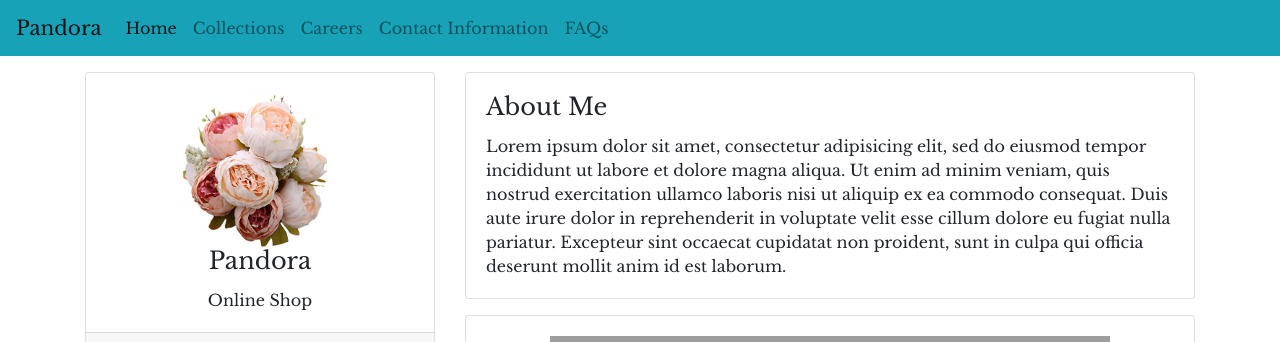
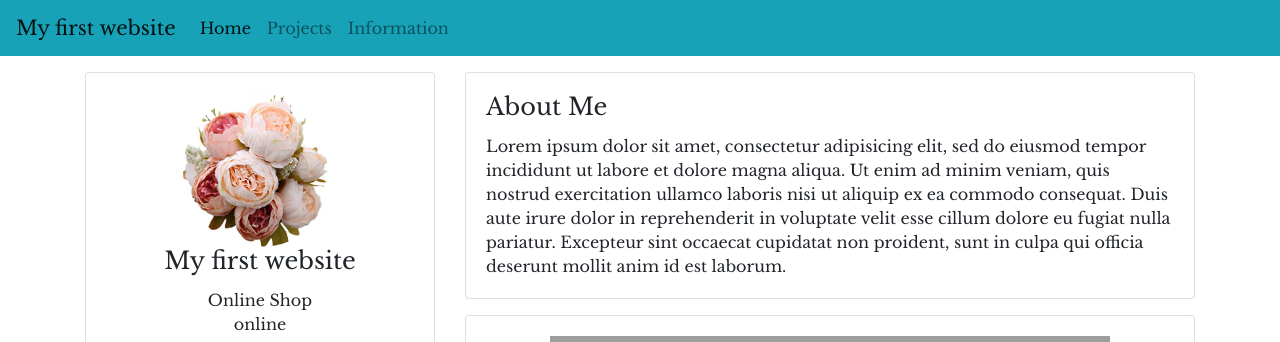
Before and after one commit to paukovaa/paukovaa.github.io, a plain HTML site: page index.html in a window 1280 px wide. Shown: the top 342 px of the page. Drawn offline with nearby package versions, Linux system fonts and the light colour scheme; grey boxes are pictures that could not be loaded.

Commit message:
New changes with animate css

```diff
--- a/index.html
+++ b/index.html
@@ -1,29 +1,28 @@
 <!DOCTYPE html>
 <html>
 	<head>
-		<title>Pandora</title>
+		<title>My first website</title>
 		<link rel="stylesheet" href="https://stackpath.bootstrapcdn.com/bootstrap/4.1.3/css/bootstrap.min.css" integrity="sha384-MCw98/SFnGE8fJT3GXwEOngsV7Zt27NXFoaoApmYm81iuXoPkFOJwJ8ERdknLPMO" crossorigin="anonymous">
 		<link rel="stylesheet" href="https://use.fontawesome.com/releases/v5.5.0/css/all.css" integrity="sha384-B4dIYHKNBt8Bc12p+WXckhzcICo0wtJAoU8YZTY5qE0Id1GSseTk6S+L3BlXeVIU" crossorigin="anonymous">
 		<link href="https://fonts.googleapis.com/css?family=Libre+Baskerville" rel="stylesheet">
+		<link rel="stylesheet" href="https://cdnjs.cloudflare.com/ajax/libs/animate.css/3.7.0/animate.min.css">
 		<link rel="stylesheet" type="text/css" href="css/style.css">
 
 <script src="https://code.jquery.com/jquery-3.3.1.slim.min.js" integrity="sha384-q8i/X+965DzO0rT7abK41JStQIAqVgRVzpbzo5smXKp4YfRvH+8abtTE1Pi6jizo" crossorigin="anonymous"></script>
 <script src="https://cdnjs.cloudflare.com/ajax/libs/popper.js/1.14.3/umd/popper.min.js" integrity="sha384-ZMP7rVo3mIykV+2+9J3UJ46jBk0WLaUAdn689aCwoqbBJiSnjAK/l8WvCWPIPm49" crossorigin="anonymous"></script>
 <script src="https://stackpath.bootstrapcdn.com/bootstrap/4.1.3/js/bootstrap.min.js" integrity="sha384-ChfqqxuZUCnJSK3+MXmPNIyE6ZbWh2IMqE241rYiqJxyMiZ6OW/JmZQ5stwEULTy" crossorigin="anonymous"></script>
-</head>
+	</head>
 	<body>
 		<nav class="navbar navbar-expand-lg navbar-light bg-info">
-  <a class="navbar-brand" href="#">Pandora</a>
+  <a class="navbar-brand" href="#">My first website</a>
   <button class="navbar-toggler" type="button" data-toggle="collapse" data-target="#navbarNavAltMarkup" aria-controls="navbarNavAltMarkup" aria-expanded="false" aria-label="Toggle navigation">
     <span class="navbar-toggler-icon"></span>
   </button>
   <div class="collapse navbar-collapse" id="navbarNavAltMarkup">
     <div class="navbar-nav">
       <a class="nav-item nav-link active" href="#">Home <span class="sr-only">(current)</span></a>
-      <a class="nav-item nav-link" href="#">Collections</a>
-      <a class="nav-item nav-link" href="#">Careers</a>
-      <a class="nav-item nav-link" href="#">Contact Information</a>
-      <a class="nav-item nav-link" href="#">FAQs</a>
+      <a class="nav-item nav-link" href="#">Projects</a>
+      <a class="nav-item nav-link" href="#">Information</a>
     </div>
   </div>
 </nav>    </div>
@@ -34,10 +33,10 @@
 				<div class="col-md-4">
 					<div class="card text-center">
 						<div class="card-body">
-							<img src="img/flower.jpg" class="w-50 rounded-circle">
-							<h4 class="card-title">Pandora</h4>
+							<img src="img/flower.jpg" class="w-50 rounded-circle animated bounce infinite">
+							<h4 class="card-title">My first website</h4>
 							<p class="card-text">
-								Online Shop <br>
+								Online Shop <br> online
 							</p>
 						</div>
 						<div class="card-footer">
```
